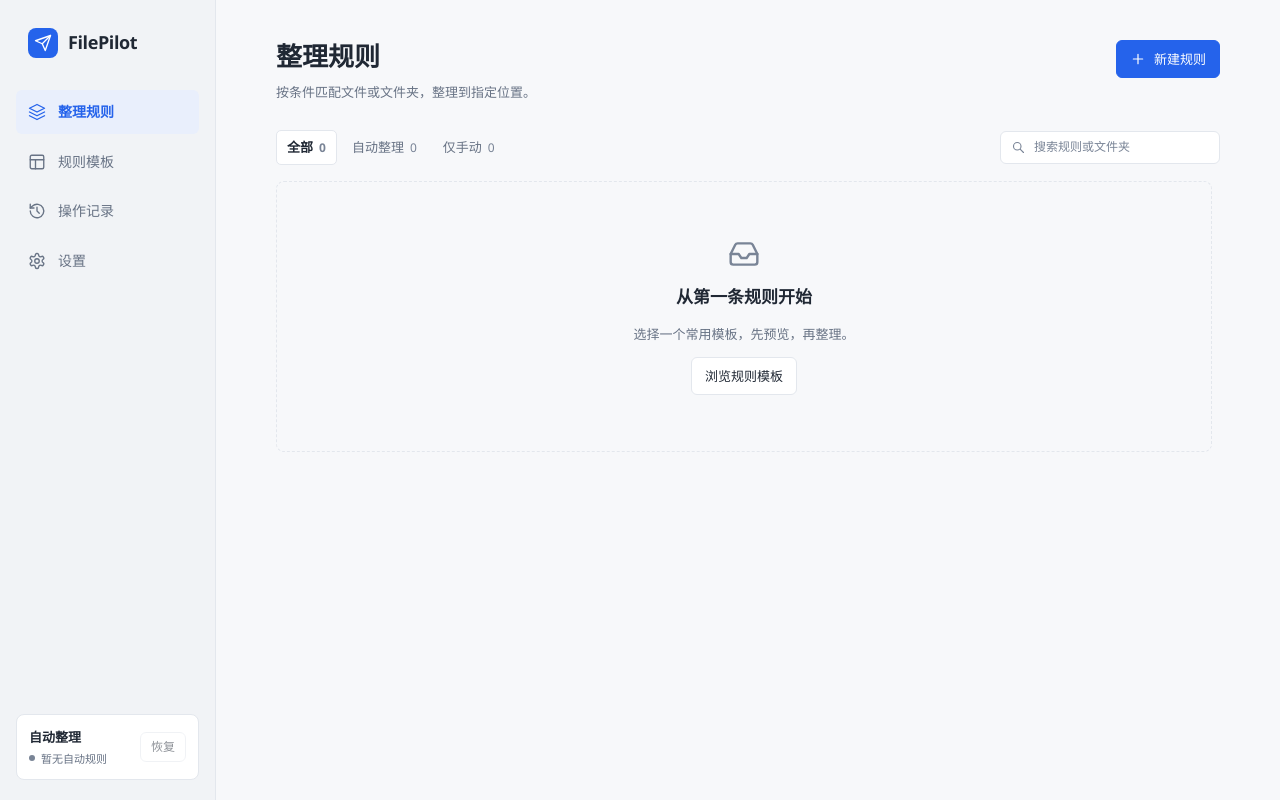
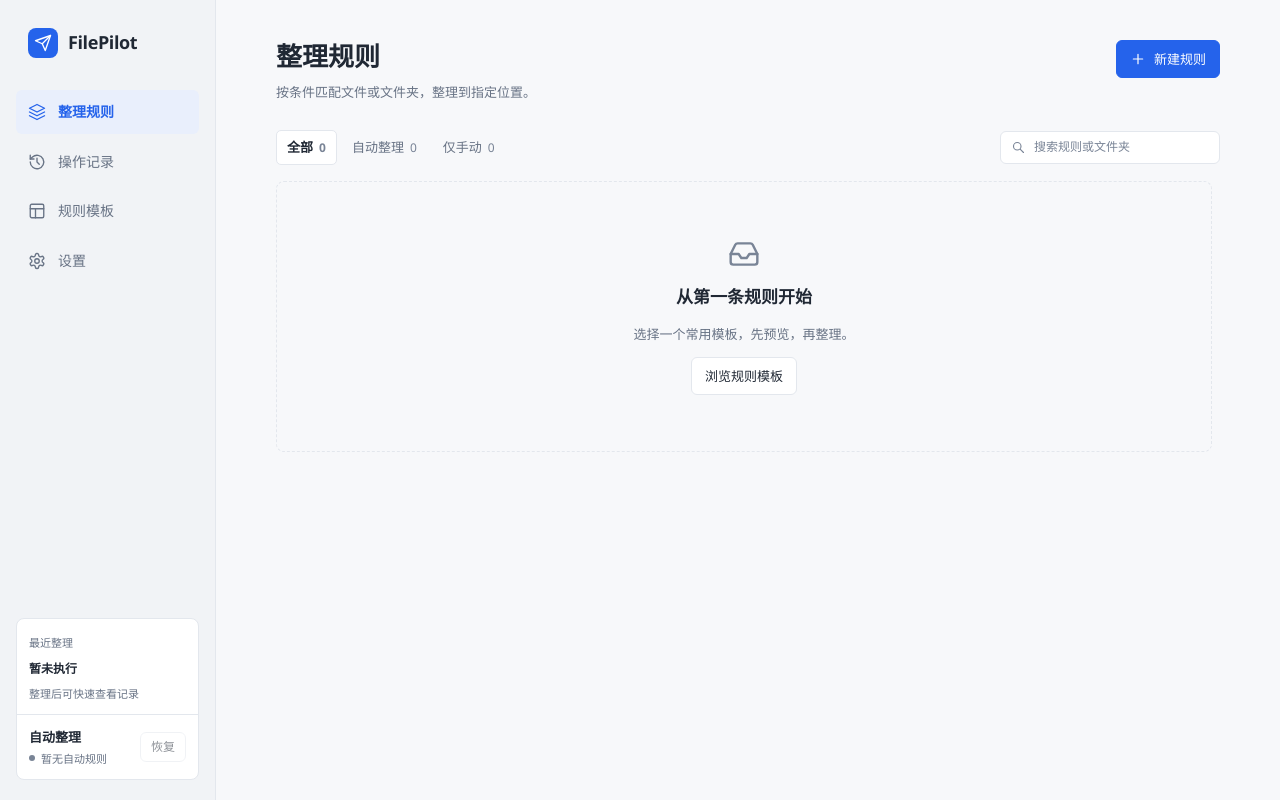
Before and after one commit to sereland/filepilot, a React (Vite) app: page / in a window 1280 px wide. Built offline with nearby package versions, Linux system fonts and the light colour scheme.

Commit message:
Add sidebar shortcut to latest execution records

```diff
--- a/package.json
+++ b/package.json
@@ -6,7 +6,7 @@
   "scripts": {
     "dev": "vite",
     "build": "tsc && vite build",
-    "test": "node --test tests/rule-validation.test.mjs",
+    "test": "node --test tests/rule-validation.test.mjs tests/execution-summary.test.mjs",
     "preview": "vite preview",
     "tauri": "tauri"
   },
--- a/src/App.css
+++ b/src/App.css
@@ -34,6 +34,18 @@ input:hover,select:hover { border-color:var(--soft); }
 .nav-item:hover { background:var(--hover); }
 .nav-item.active { background:var(--tint); color:var(--brand); font-weight:600; }
 .sidebar-footer { margin-top:auto; padding-top:24px; }
+.sidebar-status-panel { border:1px solid var(--line); border-radius:8px; background:var(--surface); overflow:hidden; }
+.recent-run { display:block; width:100%; padding:12px; text-align:left; color:var(--ink); border:0; background:transparent; }
+.recent-run-link:hover { background:var(--hover); }
+.recent-run-header { display:flex; justify-content:space-between; align-items:baseline; gap:6px; }
+.recent-run-heading, .recent-run-time { font-size:11px; color:var(--muted); }
+.recent-run-time { text-align:right; }
+.recent-run-name { display:block; margin:7px 0 6px; font-size:12px; font-weight:600; white-space:nowrap; overflow:hidden; text-overflow:ellipsis; }
+.recent-run-link:hover .recent-run-name { color:var(--brand); }
+.recent-run-meta { display:flex; align-items:center; flex-wrap:wrap; gap:5px; font-size:11px; color:var(--muted); }
+.recent-run-status { padding:1px 4px; border-radius:3px; background:var(--hover); font-size:10px; }
+.recent-run-status.failure { color:var(--danger); }
+.sidebar-status-panel .monitor-card { border:0; border-top:1px solid var(--line); border-radius:0; background:transparent; }
 .monitor-card { display:grid; grid-template-columns:minmax(0,1fr) auto; align-items:center; gap:10px; border:1px solid var(--line); border-radius:8px; padding:12px; background:var(--surface); }
 .monitor-title { font-size:13px; font-weight:600; }
 .monitor-state { display:flex; align-items:center; gap:6px; margin-top:3px; color:var(--muted); font-size:11px; }
--- a/src/App.tsx
+++ b/src/App.tsx
@@ -1,10 +1,12 @@
 import { listen } from "@tauri-apps/api/event";
 import { isTauri } from "@tauri-apps/api/core";
-import { useCallback, useEffect, useState } from "react";
+import { useCallback, useEffect, useRef, useState } from "react";
 import "./App.css";
 import { IconBrand, IconCheck, IconHistory, IconLayers, IconSettings, IconTemplate, IconX } from "./components/icons";
 import RuleEditor from "./components/RuleEditor";
 import MonitoringStatus from "./components/MonitoringStatus";
+import RecentExecution from "./components/RecentExecution";
+import { summarizeExecution, type ExecutionSummary } from "./lib/executionSummary";
 import { api } from "./lib/api";
 import { preventAppContextMenu } from "./lib/contextMenu";
 import { initTheme } from "./lib/theme";
@@ -23,6 +25,8 @@ export default function App() {
   const [rules, setRules] = useState<Rule[]>([]);
   const [records, setRecords] = useState<OpRecord[]>([]);
   const [lastRuns, setLastRuns] = useState<Record<string, RuleLastRun> | null>(null);
+  const [latestExecution, setLatestExecution] = useState<ExecutionSummary | null>();
+  const reloadGeneration = useRef(0);
   const [logTarget, setLogTarget] = useState<{ batchId: string; requestId: number } | null>(null);
   const [monitoring, setMonitoring] = useState(false);
   const [monitorBusy, setMonitorBusy] = useState(false);
@@ -39,11 +43,22 @@ export default function App() {
   }, [notice]);
 
   const reload = useCallback(async () => {
-    if (!isTauri()) return;
+    if (!isTauri()) { setLatestExecution(null); return; }
+    const generation = ++reloadGeneration.current;
     try {
       const [nextRules, nextRecords, running, nextLastRuns] = await Promise.all([api.getRules(), api.getOplog(100), api.isMonitoring(), api.getRuleLastRuns()]);
+      if (generation !== reloadGeneration.current) return;
       setRules(nextRules); setRecords(nextRecords); setMonitoring(running); setLastRuns(nextLastRuns);
-    } catch (e) { notify("无法加载应用数据：" + String(e), { error: true }); }
+      try {
+        const batch = nextRecords[0] ? await api.getOplogBatch(nextRecords[0].batch_id) : [];
+        if (generation === reloadGeneration.current) setLatestExecution(summarizeExecution(batch));
+      } catch (e) {
+        if (generation === reloadGeneration.current) {
+          setLatestExecution(undefined);
+          notify("无法加载最近整理记录：" + String(e), { error: true });
+        }
+      }
+    } catch (e) { if (generation === reloadGeneration.current) notify("无法加载应用数据：" + String(e), { error: true }); }
   }, [notify]);
   useEffect(() => {
     if (!isTauri()) return;
@@ -88,14 +103,17 @@ export default function App() {
     setTab("oplog");
   }, []);
   const nav: { tab: Tab; label: string; icon: typeof IconLayers }[] = [
-    { tab: "rules", label: "整理规则", icon: IconLayers }, { tab: "templates", label: "规则模板", icon: IconTemplate },
-    { tab: "oplog", label: "操作记录", icon: IconHistory }, { tab: "settings", label: "设置", icon: IconSettings },
+    { tab: "rules", label: "整理规则", icon: IconLayers }, { tab: "oplog", label: "操作记录", icon: IconHistory },
+    { tab: "templates", label: "规则模板", icon: IconTemplate }, { tab: "settings", label: "设置", icon: IconSettings },
   ];
   return <div className="app">
     <aside className="sidebar">
       <div className="brand"><span className="brand-tile"><IconBrand /></span><span className="brand-name">FilePilot</span></div>
       <nav aria-label="主导航">{nav.map((item) => <button key={item.tab} className={"nav-item" + (tab === item.tab ? " active" : "")} aria-current={tab === item.tab ? "page" : undefined} onClick={() => { if (item.tab === "oplog") showLogs(); else setTab(item.tab); }}><item.icon />{item.label}</button>)}</nav>
-      <div className="sidebar-footer"><MonitoringStatus monitoring={monitoring} active={active} busy={monitorBusy} error={monitorError} onToggle={() => { void toggleMonitoring(); }} onCheckRules={() => { setTab("rules"); setMonitorError(""); }} /></div>
+      <div className="sidebar-footer"><div className="sidebar-status-panel">
+        <RecentExecution summary={latestExecution} onOpen={showLogs} />
+        <MonitoringStatus monitoring={monitoring} active={active} busy={monitorBusy} error={monitorError} onToggle={() => { void toggleMonitoring(); }} onCheckRules={() => { setTab("rules"); setMonitorError(""); }} />
+      </div></div>
     </aside>
     <main className={"content" + (tab === "rules" || tab === "oplog" ? " content-fixed" : "")}>
       {tab === "rules" && <RulesView rules={rules} lastRuns={lastRuns} monitoring={monitoring} onReload={reload} onEdit={setEditing} onTemplates={() => setTab("templates")} onLogs={showLogs} notify={notify} />}
--- /dev/null
+++ b/src/components/RecentExecution.tsx
@@ -0,0 +1,25 @@
+import type { ExecutionSummary } from "../lib/executionSummary";
+import { executionStatusLabel } from "../lib/executionSummary";
+import { countLabel, formatExecutionTime } from "../lib/ui";
+
+export default function RecentExecution({ summary, onOpen }: {
+  summary: ExecutionSummary | null | undefined; onOpen: (batchId: string) => void;
+}) {
+  if (!summary) return <div className="recent-run recent-run-empty">
+    <span className="recent-run-heading">最近整理</span>
+    <span className="recent-run-name">{summary === undefined ? "执行状态未加载" : "暂未执行"}</span>
+    <span className="recent-run-meta">整理后可快速查看记录</span>
+  </div>;
+  const time = formatExecutionTime(summary.timestamp);
+  const count = countLabel(summary.fileCount + summary.directoryCount, summary.directoryCount);
+  const status = executionStatusLabel(summary);
+  const failure = summary.status === "failed" || summary.status === "partial_failure";
+  const details = count + (summary.failedCount && summary.status !== "failed" ? ` · ${summary.failedCount} 项失败` : "");
+  return <button className="recent-run recent-run-link" onClick={() => onOpen(summary.batchId)}
+    aria-label={`查看最近一次整理记录：${time}，${summary.ruleName}，${details}，${status}`}
+    title={`${summary.ruleName}\n${time} · ${details} · ${status}\n点击查看对应批次记录`}>
+    <span className="recent-run-header"><span className="recent-run-heading">最近整理</span><span className="recent-run-time">{time}</span></span>
+    <span className="recent-run-name">{summary.ruleName}</span>
+    <span className="recent-run-meta"><span>{details}</span><span className={"recent-run-status" + (failure ? " failure" : "")}>{status}</span></span>
+  </button>;
+}
--- /dev/null
+++ b/src/lib/executionSummary.ts
@@ -0,0 +1,37 @@
+import type { OpRecord } from "./types";
+import { sourceKey } from "./ui";
+
+export interface ExecutionSummary {
+  batchId: string;
+  timestamp: string;
+  ruleName: string;
+  fileCount: number;
+  directoryCount: number;
+  failedCount: number;
+  warningCount: number;
+  status: "completed" | "failed" | "partial_failure" | "undone" | "partial_undo";
+}
+
+// Input comes from getOplogBatch (newest first), including the complete batch.
+export function summarizeExecution(records: OpRecord[]): ExecutionSummary | null {
+  const latest = records[0];
+  if (!latest) return null;
+  const batch = records.filter((record) => record.batch_id === latest.batch_id);
+  const completed = batch.filter((record) => !record.error);
+  const sources = new Map(completed.map((record) => [sourceKey(record.src), !!record.is_directory]));
+  const directoryCount = [...sources.values()].filter(Boolean).length;
+  const failedCount = new Set(batch.filter((record) => record.error).map((record) => sourceKey(record.src))).size;
+  const undoneCount = completed.filter((record) => record.undone).length;
+  const status = !completed.length ? "failed" : undoneCount === completed.length ? "undone" :
+    undoneCount ? "partial_undo" : failedCount ? "partial_failure" : "completed";
+  return {
+    batchId: latest.batch_id, timestamp: latest.timestamp, ruleName: latest.rule_name,
+    fileCount: sources.size - directoryCount, directoryCount, failedCount,
+    warningCount: batch.filter((record) => record.warning).length, status,
+  };
+}
+
+export function executionStatusLabel(summary: ExecutionSummary): string {
+  const labels = { completed: "已完成", failed: "执行失败", partial_failure: "部分失败", undone: "已撤销", partial_undo: "部分撤销" };
+  return summary.status === "completed" && summary.warningCount ? "有提醒" : labels[summary.status];
+}
--- a/src/lib/ui.ts
+++ b/src/lib/ui.ts
@@ -17,14 +17,18 @@ export function countLabel(total: number, directories = 0): string {
 export const sourceKey = (src: string) => src.replace(/\//g, "\\").toLowerCase();
 
 export function formatLastRun(timestamp: string, now = new Date()) {
+  return "上次整理：" + formatExecutionTime(timestamp, now);
+}
+
+export function formatExecutionTime(timestamp: string, now = new Date()) {
   const date = new Date(timestamp);
-  if (!Number.isFinite(date.getTime())) return "上次整理：时间未知";
+  if (!Number.isFinite(date.getTime())) return "时间未知";
   const sameDay = (day: Date) => date.getFullYear() === day.getFullYear() && date.getMonth() === day.getMonth() && date.getDate() === day.getDate();
   const yesterday = new Date(now.getFullYear(), now.getMonth(), now.getDate() - 1);
   const time = new Intl.DateTimeFormat("zh-CN", { hour: "2-digit", minute: "2-digit", hour12: false }).format(date);
-  if (sameDay(now)) return "上次整理：今天 " + time;
-  if (sameDay(yesterday)) return "上次整理：昨天 " + time;
-  return "上次整理：" + new Intl.DateTimeFormat("zh-CN", {
+  if (sameDay(now)) return "今天 " + time;
+  if (sameDay(yesterday)) return "昨天 " + time;
+  return new Intl.DateTimeFormat("zh-CN", {
     year: date.getFullYear() !== now.getFullYear() ? "numeric" : undefined,
     month: "numeric", day: "numeric", hour: "2-digit", minute: "2-digit", hour12: false,
   }).format(date);
```
Also changed, not shown: design/UI_FINAL.md (+6 -4 lines), 1 other file (tests, documents, lock files or other folders).
